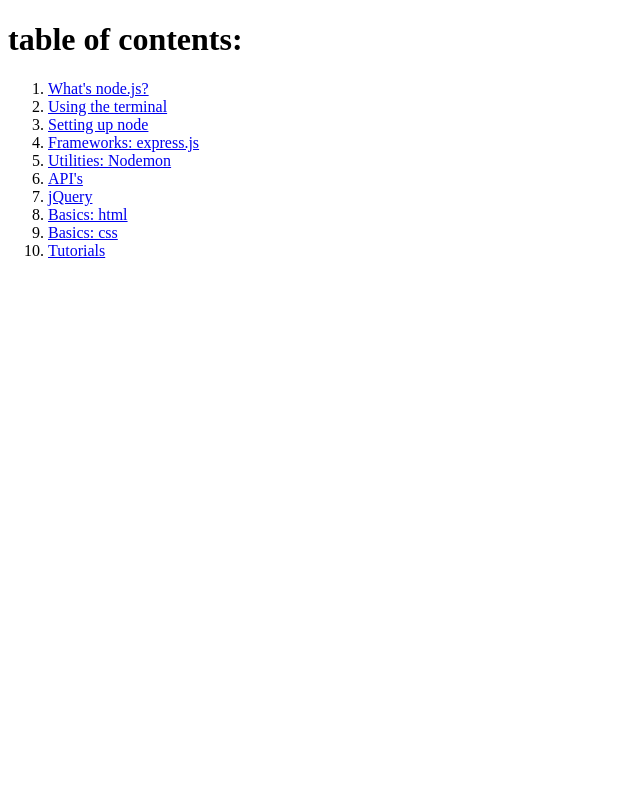
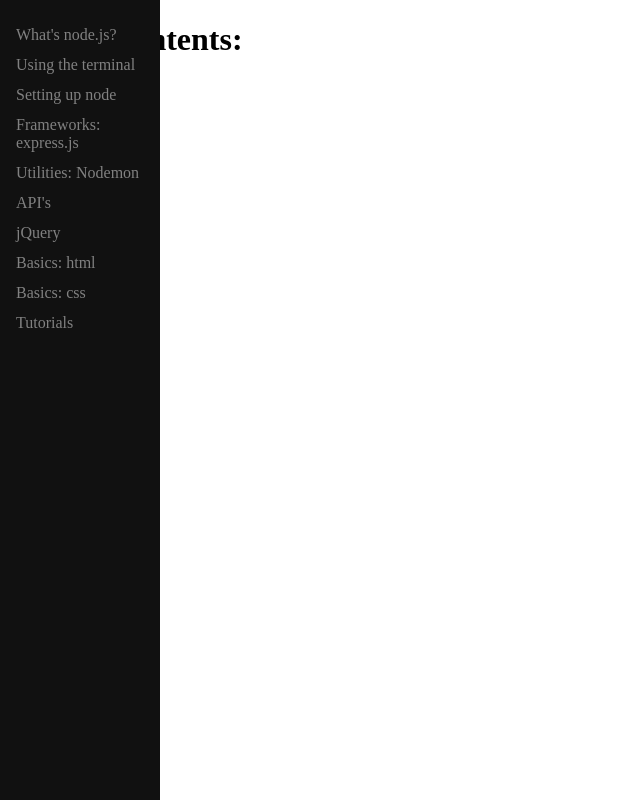
Before and after one commit to PalmaPedro/nodejs-mandatory-docs, a plain HTML site: page public/index.html in a window 1280 px wide. Shown: the whole page, without its empty margins (0-640 px from the left). Drawn offline with nearby package versions, Linux system fonts and the light colour scheme.

Commit message:
side-nav

```diff
--- /dev/null
+++ b/public/css/style.css
@@ -0,0 +1,36 @@
+/* sidebar menu */
+
+.sidenav {
+    height: 100%;
+    width: 160px;
+    position: fixed; /* fixed sidebar */
+    z-index: 1; /* stay at top */
+    top: 0;
+    left: 0;
+    background-color: #111;
+    overflow-x: hidden; /* disable horizontal scroll */
+    padding-top: 20px;
+}
+
+/* navigation menu links */
+
+.sidenav a {
+    padding: 6px 8px 6px 16px;
+    text-decoration: none;
+    font-size: 16px;
+    color: #818181;
+    display: block;
+}
+
+/* when mouse hovers navigation links, changes color */
+
+.sidenav a:hove {
+    color: #f1f1f1;
+}
+
+/* style page content */
+
+.main {
+    margin-left: 160px; /* same as width of the sidebar */
+    padding: 0px 10px;
+}
--- a/public/index.html
+++ b/public/index.html
@@ -4,22 +4,26 @@
         <meta charset="UTF-8">
         <title>about</title>
         <script src="https://ajax.googleapis.com/ajax/libs/jquery/3.4.1/jquery.min.js"></script>
+        <link rel="stylesheet" type="text/css" href="css/style.css" />
 
     </head>
+    <!-- side navegation bar -->
     <h1>table of contents: </h1>
-    <div>
-        <ol>
-            <li><a href="1.document">What's node.js?</a></li>
-            <li><a href="2.document">Using the terminal</a></li>
-            <li><a href="3.document">Setting up node</a></li>
-            <li><a href="4.document">Frameworks: express.js</a></li>
-            <li><a href="5.document">Utilities: Nodemon</a></li>
-            <li><a href="6.document">API's</a></li>
-            <li><a href="7.document">jQuery</a></li>
-            <li><a href="8.document">Basics: html</a></li>
-            <li><a href="9.document">Basics: css</a></li>
-            <li><a href="10.document">Tutorials</a></li>
-        </ol>
+    <div class="sidenav">
+            <a href="about">What's node.js?</a>
+            <a href="terminal">Using the terminal</a>
+            <a href="3._document">Setting up node</a>
+            <a href="4._document">Frameworks: express.js</a>
+            <a href="5._document">Utilities: Nodemon</a>
+            <a href="6._document">API's</a>
+            <a href="7._document">jQuery</a>
+            <a href="8._document">Basics: html</a>
+            <a href="9._document">Basics: css</a>
+            <a href="10._document">Tutorials</a>
+    </div>
+
+    <!-- page content -->
+    <div class="main">
 
 
     </div>
@@ -32,5 +36,4 @@
 
 
 
-
 </html>
```
Also changed, not shown: app.js (+9 -3 lines), public/10._jquery.html (added), public/11._tutorial.html (added), public/3._install.html (added), public/4._frameworks.html (added), public/5._running.html (added), public/6._javascript_basics.html (added), public/7._html_basics.html (added), public/8._css_basics.html (added), public/9._api.html (added), 1 other file.
